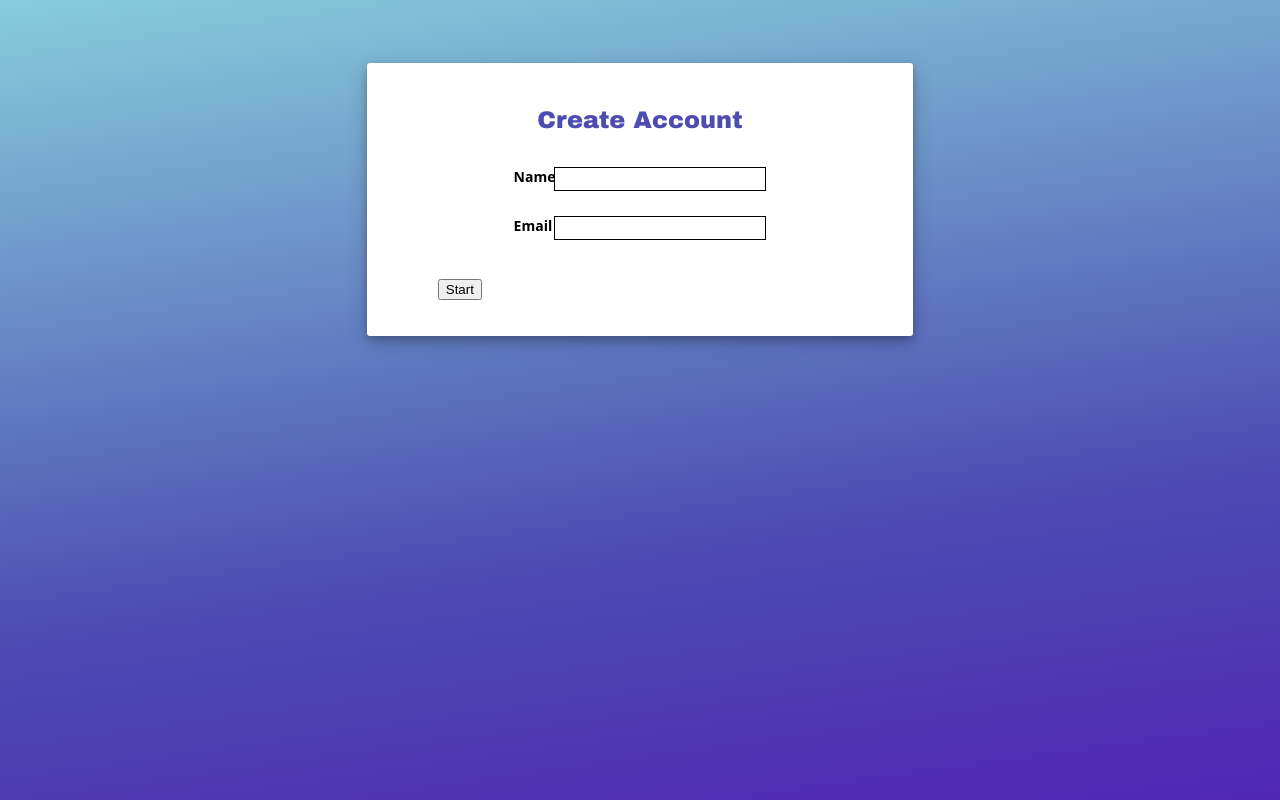
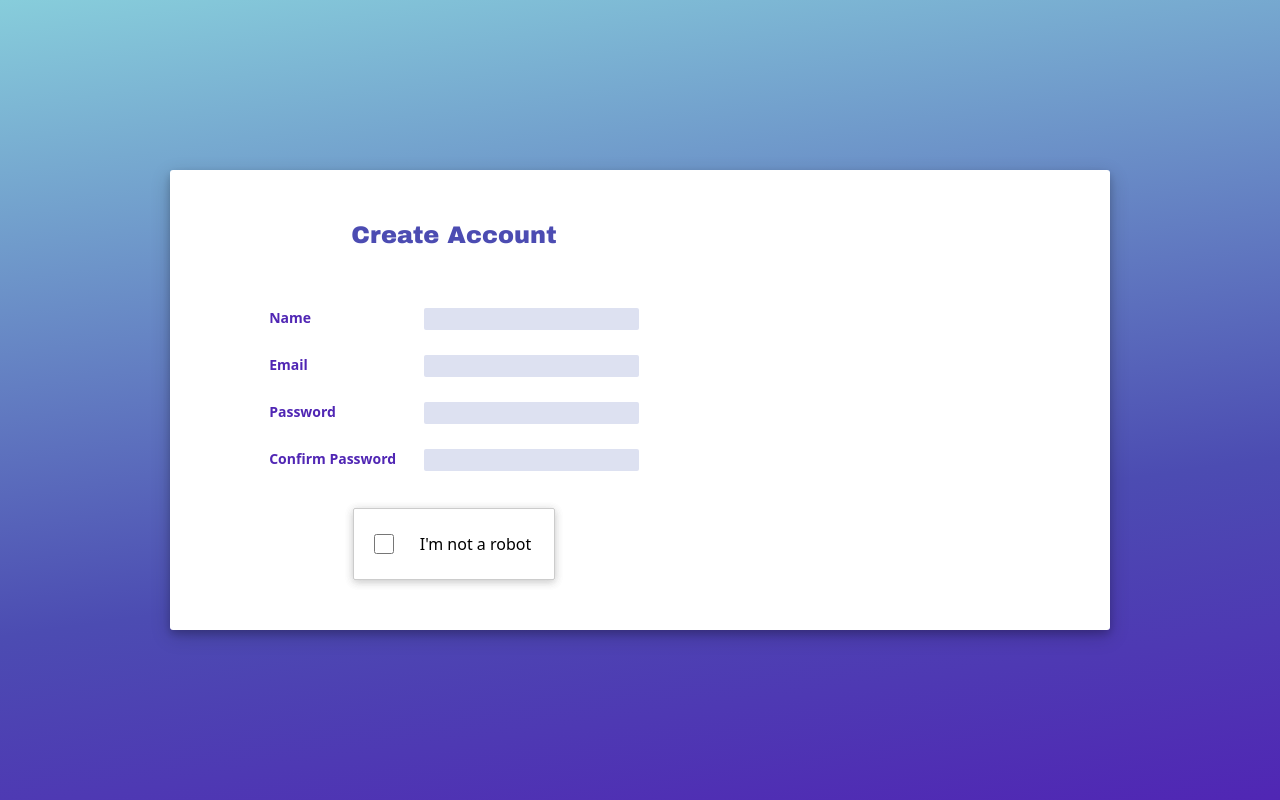
Before and after one commit to reyhandra-k/front-end-playground, a plain HTML site: page wordle-captcha/index.html in a window 1280 px wide. Drawn offline with nearby package versions, Linux system fonts and the light colour scheme.

Commit message:
finalize project

```diff
--- a/wordle-captcha/index.html
+++ b/wordle-captcha/index.html
@@ -17,19 +17,32 @@
     </header>
     <main>
         <div id="mainContainer" class="mainContainer">
-            <p id="pageHeader">Create Account</p>
-            <form id="inputForm">
-                <div class="fQuestion">
-                    <label for="fName">Name</label>
-                    <input type="text" id="fName" class="formInput"><br>
-                </div>
-                <div class="fQuestion">
-                    <label for="fEmail">Email</label>
-                    <input type="text" id="fEmail" class="formInput"><br>
-                </div>
-            </form><br>
+            <div id="divForm">
+                <p id="pageHeader">Create Account</p>
+                <form id="formInput">
+                    <div class="divFormQuestionGroup">
+                        <label for="fName" class="labelFormQuestion">Name</label>
+                        <input type="text" id="fName" class="inputFormQuestion"><br>
+                    </div>
+                    <div class="divFormQuestionGroup">
+                        <label for="fEmail" class="labelFormQuestion">Email</label>
+                        <input type="text" id="fEmail" class="inputFormQuestion"><br>
+                    </div>
+                    <div class="divFormQuestionGroup">
+                        <label for="fPassword" class="labelFormQuestion">Password</label>
+                        <input type="password" id="fPassword" class="inputFormQuestion"><br>
+                    </div>
+                    <div class="divFormQuestionGroup">
+                        <label for="fConfirmPassword" class="labelFormQuestion">Confirm Password</label>
+                        <input type="password" id="fConfirmPassword" class="inputFormQuestion"><br>
+                    </div>
+                </form><br>
+                <div id="divCaptchaStartBox">
+                    <input type="checkbox" id="startCaptcha" value="Start"><br>
+                    <label for="startCaptcha" id="labelStartCaptcha">I'm not a robot</label>
+                </div><br>
+            </div>
             <div id="divCaptcha">
-                <input type="button" id="startCaptcha" value="Start"><br>
                 <p id="captchaString"></p>
                 <div id="divCaptchaTries">
                 </div>
--- a/wordle-captcha/script.js
+++ b/wordle-captcha/script.js
@@ -36,9 +36,16 @@ let captchaInit = () => {
 };
 
 $('#startCaptcha').click(function() {
-    captchaTries();
-    captcha = captchaInit();
-    $('#captchaString').text("Solve the puzzle below to prove you are not a robot");
+    if ($(this).is(':checked')) {
+        captchaTries();
+        captcha = captchaInit();
+        $('#captchaString').text("Solve the puzzle below to prove you are not a robot");
+    } else {
+        $('#captchaString').text("");
+        $('#divCaptchaTries').html("");
+        $('#captchaResults').text("");
+        numberOfTries = 0;
+    }
 });
 
 
@@ -64,6 +71,8 @@ let captchaCheck = (e) => {
                 $('#divCaptchaIteration' + numberOfTries + ' input:eq(' + index + ')').css('background-color','#39FF14');
             } else if (captcha.includes(value)) {
                 $('#divCaptchaIteration' + numberOfTries + ' input:eq(' + index + ')').css('background-color','yellow');
+            } else {
+                $('#divCaptchaIteration' + numberOfTries + ' input:eq(' + index + ')').css('background-color','rgb(28, 55, 163,.15');
             }
         });
 
@@ -78,12 +87,10 @@ let captchaCheck = (e) => {
             $('#divCaptchaIteration' + numberOfTries + " input:first").focus();
             } else {
                 console.log("You Failed")
-                $('#captchaResults').text("Loser robot, your captcha is "+captcha);
+                $('#captchaResults').text("Loser robot, your captcha is "+ captcha.join(''));
 
             }
         }
-        // COLORING CORRECTNESS
-        // CREATING NEW ROW
     }
 };
 
--- a/wordle-captcha/style.css
+++ b/wordle-captcha/style.css
@@ -1,5 +1,7 @@
 body {
-
+    /* margin: auto;
+    justify-self: center;
+    align-self: center; */
     font-family: system-ui, -apple-system, BlinkMacSystemFont, 'Segoe UI', Roboto, Oxygen, Ubuntu, Cantarell, 'Open Sans', 'Helvetica Neue', sans-serif;
     color: #000000;
     background: rgb(80, 38, 180);
@@ -9,86 +11,129 @@ body {
     box-sizing: border-box;
 }
 
-header {
-    margin: 5%;
-}
-
 #pageHeader {
     font-family: 'Archivo Black', sans-serif;
     color: rgb(76,76,178);
     font-size: 24px;
     text-align: center;
+    margin-bottom: 50px;
 }
 
 .mainContainer {
+    position: absolute;
+    top: 50%;
+    left: 50%;
+    transform: translate(-50%, -50%);
     background-color: rgb(255, 255, 255);
     display: flex;
-    flex-direction: column;
-    /* margin-top: 50px; */
+    flex-direction: row;
     margin: auto;
     height: auto;
-    width: 40%;
+    width: 900px;
     border: none;
-    /* border: 2px solid rgb(49, 20, 129); */
     border-radius: 3px;
     padding: 20px;
     box-shadow: 0 4px 8px 0 rgba(0, 0, 0, 0.2), 0 6px 20px 0 rgba(0, 0, 0, 0.19);
 }
 
-#inputForm {
+#divForm {
+    margin: auto;
+    width: 60%;
+    display: flex;
+    flex-direction: column;
+    justify-content: center; /* Center the content horizontally */
+    align-items: center; /* Center the content vertically */
+}
+
+#formInput {
     display: flex;
     flex-direction: column;
     align-items: center;
+    width: 100%;
     /* align-items: flex-start; */
 }
 
-.fQuestion {
+.divFormQuestionGroup {
     display: flex;
     flex-direction: row;
     justify-content: center;
-    width: 50%;
+    width: 70%;
 }
 
-.formInput {
+.inputFormQuestion {
     /* margin-right: 20px; */
     margin-bottom: 15px;
     height: 20px;
-    width: 90%;
-    border: 1px solid #000;
+    width: 60%;
+    border: 1px rgba(0, 0, 0, 0.5);
     margin-top: 10px;
     align-self: flex-start;
+    border: none;
+    /* border: 1px solid #cdcdcd; */
+    /* border-color: rgba(0, 0, 0, .15); */
+    background-color: rgb(28, 55, 163,.15);
+    border-radius: 2px;
 }
 
-label {
+.labelFormQuestion {
     font-size: 14px;
-    font-weight: 700;
+    font-weight: 600;
     height: 20px;
-    width: 10%;
+    width: 40%;
     margin-top: 10px;
     /* margin-left: 10px; */
-    text-align: right;
+    text-align: left;
     margin-right:15px;
     /* float:left; */
+    color: rgb(80, 38, 180);
 }
 
 #divCaptcha {
     margin: auto;
-    width: 80%;
+    width: 40%;
+    height: 400px;
+    display: flex;
+    flex-direction: column;
+    justify-content: center; /* Center the content horizontally */
+    align-items: center; /* Center the content vertically */
+    /* background-color: rgba(43, 43, 146, 0.288); */
+    padding: 10px;
 }
 
+#divCaptchaStartBox {
+    height: 70px;
+    width: 200px;
+    border: 1px solid;
+    border-radius: 2px;
+    border-color: rgb(0, 0, 0, .2);
+    box-shadow: 0 2px 8px 0 rgba(57, 55, 55, 0.15), 0 2px 8px 0 rgba(57, 55, 55, 0.15);
+    display: flex;
+    align-items: center;
+}
+
+#startCaptcha {
+    margin-left: 20px;
+    height: 20px;
+    width: 20px
+}
+
+#labelStartCaptcha {
+    margin: auto;
+    text-align: center;
+}
+
+
 .letterInput {
-    background-image: url("square.gif");
-    /* align-self: center; */
-    width: 35px;
-    height: 20px;
+    width: 30px;
+    height: 30px;
     background-size: 20px;
-    background-color: rgb(0, 255, 255);
+    background-color:rgb(28, 55, 163,.4);
     border: none;
-    /* font-family: monospace; */
+    border-radius: 5px;
     font-size: 13px;
-    /* padding-left: 5px; */
     text-align: center;
     margin: auto;
+    margin-bottom: 4px;
     margin-inline-start: 3px;
     margin-inline-end: 3px;
 }
```
Also changed, not shown: 1 other file.
